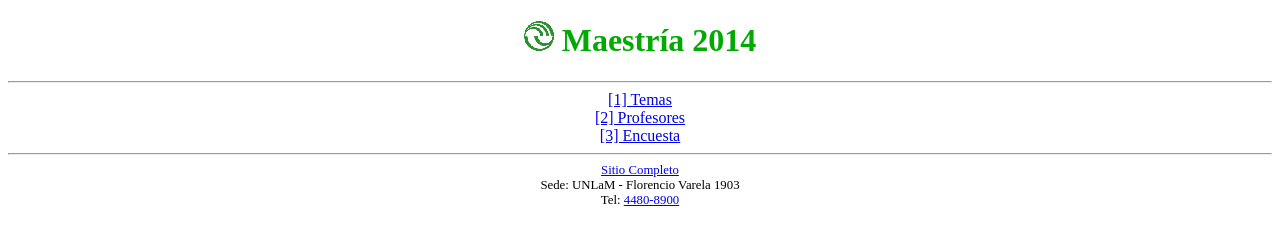
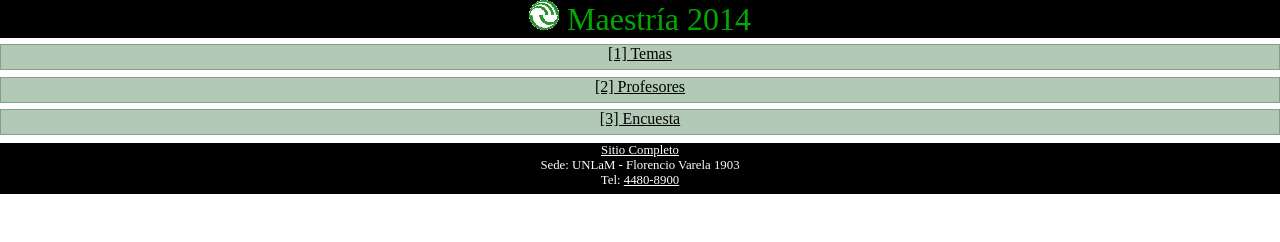
Before and after one commit to delucas/2014-sitio-movil, a plain HTML site: page index.html in a window 1280 px wide. Drawn offline with Linux system fonts and the light colour scheme.

Commit message:
Nuevos estilos

```diff
--- a/estilos.css
+++ b/estilos.css
@@ -1,11 +1,49 @@
+* {
+  margin: 0;
+  padding: 0;
+}
+
 body {
   text-align: center;
 }
 
-h1 {
+a {
+  color: white;
+}
+
+.cabecera {
+  background-color: black;
+  font-size: 2em;
   color: #0a0;
+  width: 100%;
 }
 
 .pie {
+  height: 4em;
+  width: 100%;
   font-size: 0.8em;
+  background-color: black;
+  color: white;
 }
+
+.contenido {
+  margin-bottom: 0.5em;
+}
+
+.itemMenu:hover {
+  background-color: #378aca;
+  text-decoration: none;
+  color: white;
+}
+
+.itemMenu {
+  cursor: pointer;
+  color: black;
+  background-color: #b2c9b5;
+  display: block;
+  margin-top: 0.4em;
+  height: 1.5em;
+  border-width: 0.1em;
+  border-style: solid;
+  border-color: #869f8c;
+}
--- a/index.html
+++ b/index.html
@@ -8,17 +8,17 @@
   <link rel="stylesheet" type="text/css" href="estilos.css" media="screen"/>
 </head>
 <body>
-  <h1>
+  <div class="cabecera">
     <img src="logo.gif" width="30" height="30" alt="Logo"/>
     Maestr&iacute;a 2014
-  </h1>
-  <hr/>
-  <div>
-    <a accesskey="1" href="temas.html">[1] Temas</a><br/>
-    <a accesskey="2" href="profesores.html">[2] Profesores</a><br/>
-    <a accesskey="3" href="encuesta.html">[3] Encuesta</a><br/>
   </div>
-  <hr/>
+
+  <div class="contenido">
+    <a class="itemMenu" accesskey="1" href="temas.html">[1] Temas</a>
+    <a class="itemMenu" accesskey="2" href="profesores.html">[2] Profesores</a>
+    <a class="itemMenu" accesskey="3" href="encuesta.html">[3] Encuesta</a>
+  </div>
+
   <div class="pie">
     <a href="http://www.unlam.edu.ar">Sitio Completo</a>
     <br/>
```
